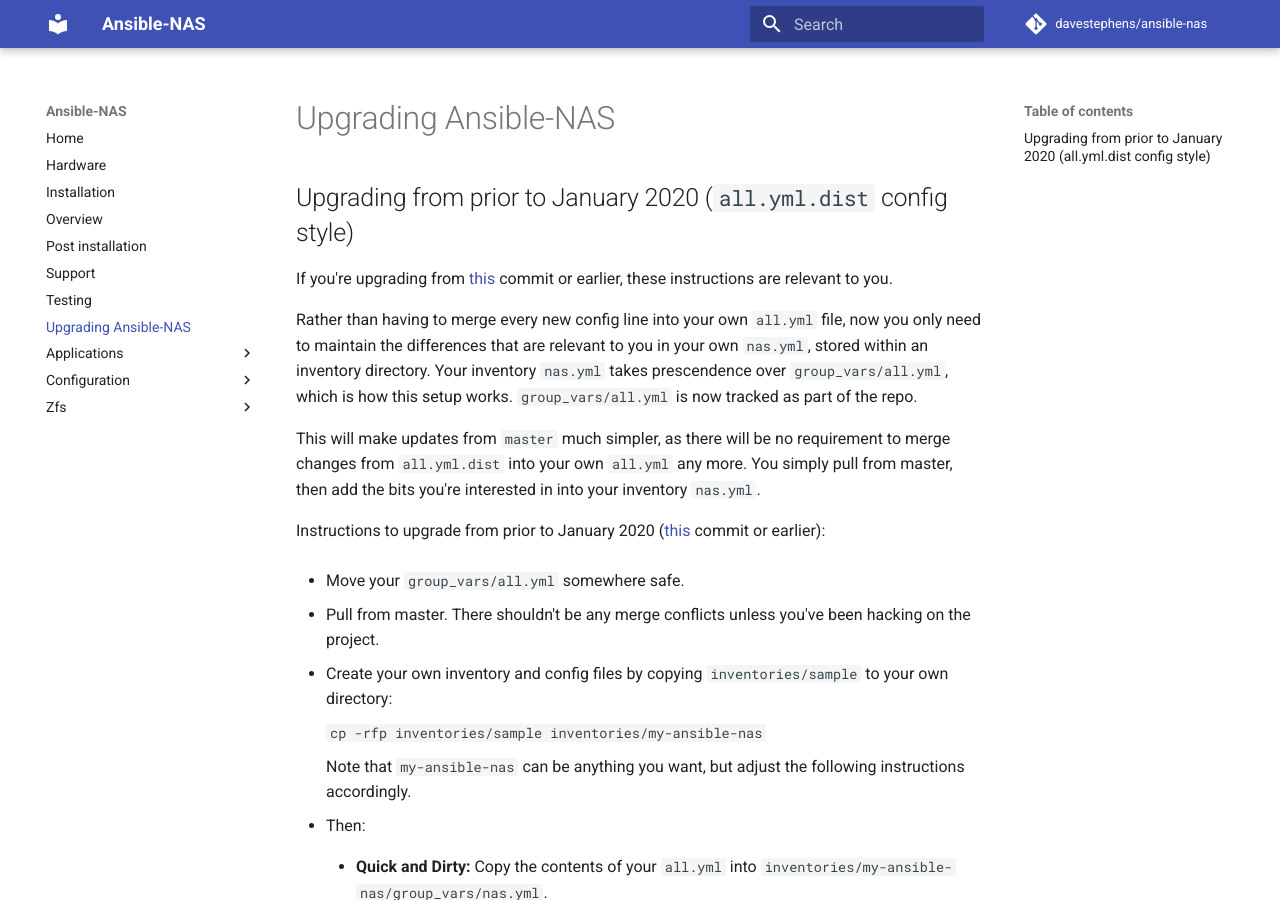
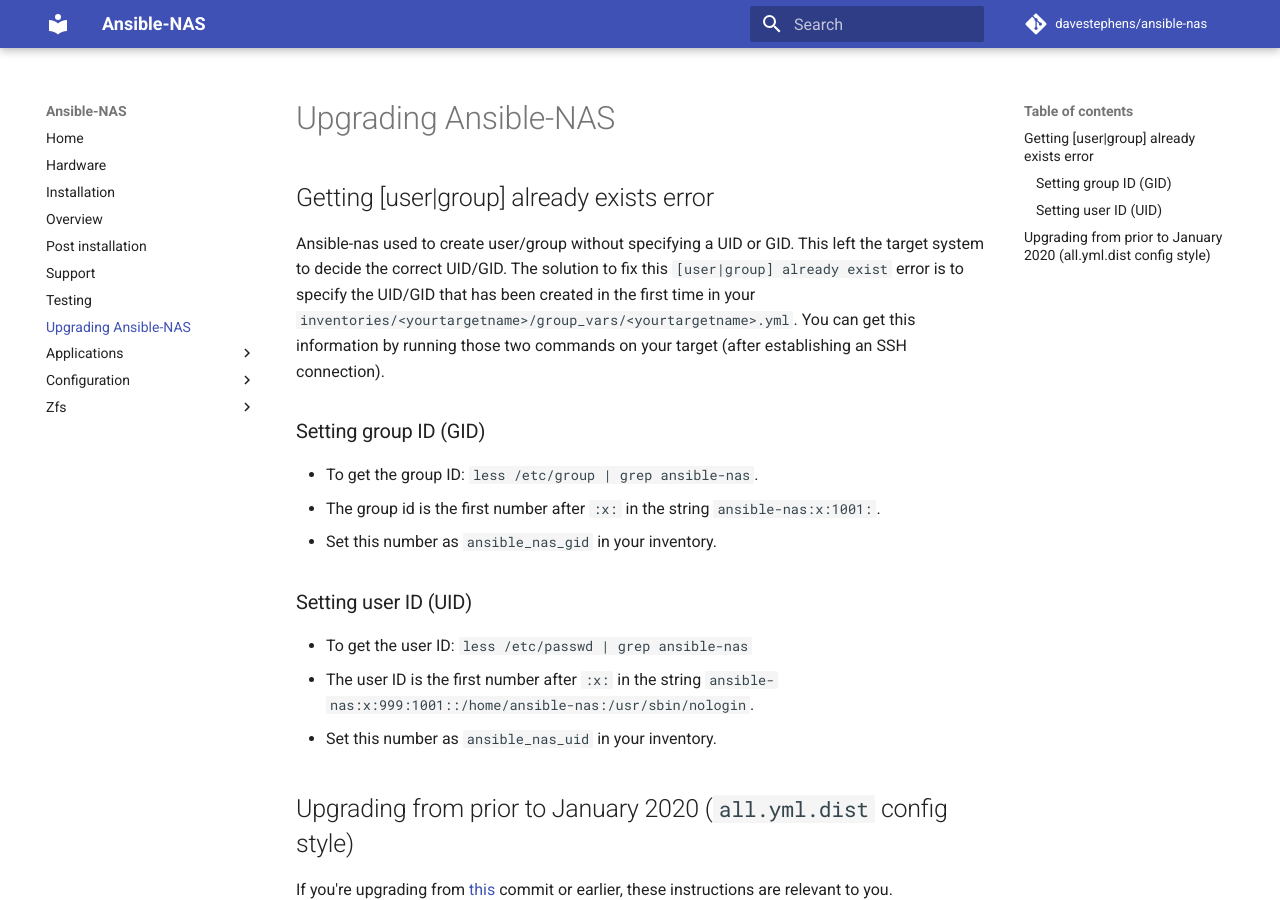
Before and after one commit to davestephens/ansible-nas, an MkDocs documentation site: the page built from docs/upgrading.md, in a window 1280 px wide and 900 px high. Built offline with MkDocs 1.6.1 and Material for MkDocs 9.7.7, drawn with Linux system fonts in a browser that asks for light colours; comment, search, counter and statistics services are not loaded.

Commit message:
Added instructions to prevent `already exists` error

```diff
--- a/docs/upgrading.md
+++ b/docs/upgrading.md
@@ -1,4 +1,18 @@
 # Upgrading Ansible-NAS
+
+## Getting [user|group] already exists error
+
+Ansible-nas used to create user/group without specifying a UID or GID. This left the target system to decide the correct UID/GID. The solution to fix this `[user|group] already exist` error is to specify the UID/GID that has been created in the first time in your `inventories/<yourtargetname>/group_vars/<yourtargetname>.yml`. You can get this information by running those two commands on your target (after establishing an SSH connection).
+
+### Setting group ID (GID)
+- To get the group ID: `less /etc/group | grep ansible-nas`.
+- The group id is the first number after `:x:` in the string `ansible-nas:x:1001:`.
+- Set this number as `ansible_nas_gid` in your inventory.
+
+### Setting user ID (UID)
+- To get the user ID: `less /etc/passwd | grep ansible-nas`
+- The user ID is the first number after `:x:` in the string `ansible-nas:x:999:1001::/home/ansible-nas:/usr/sbin/nologin`.
+- Set this number as `ansible_nas_uid` in your inventory.
 
 ## Upgrading from prior to January 2020 (`all.yml.dist` config style)
 
```
